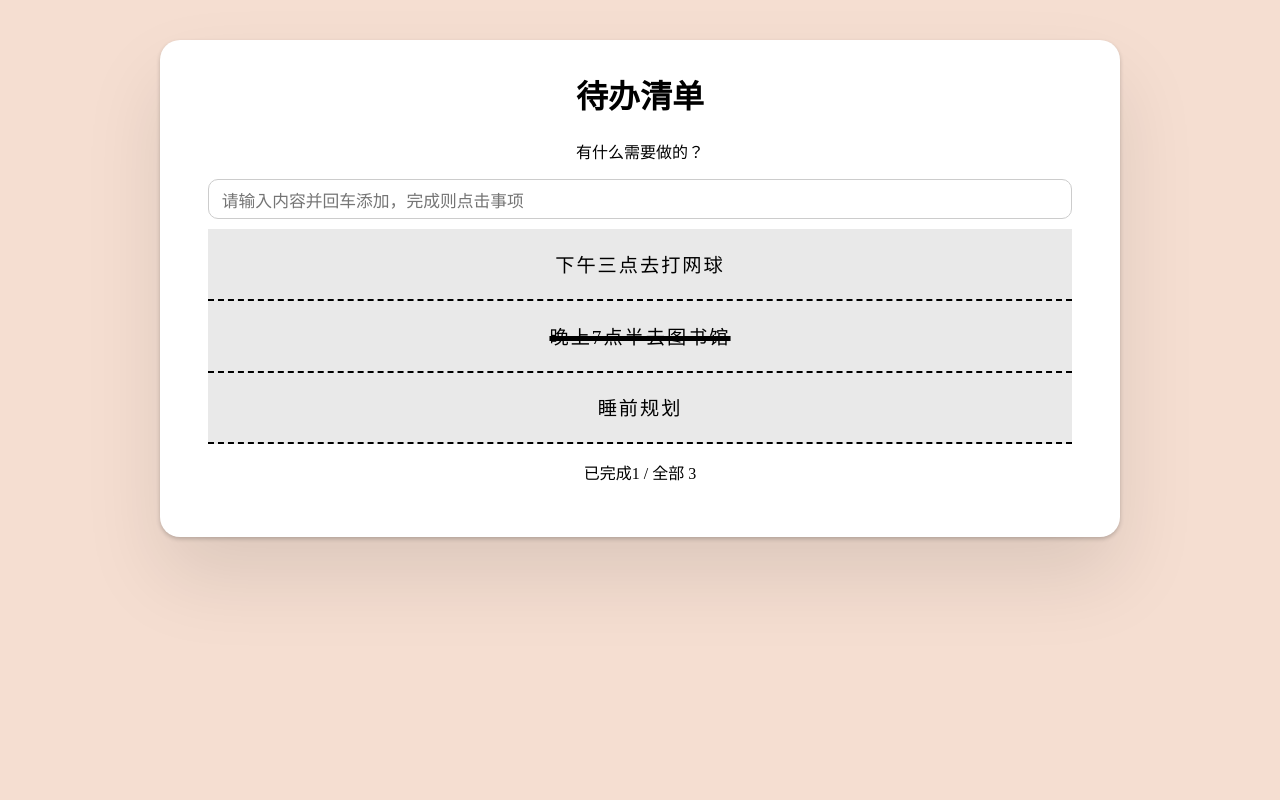
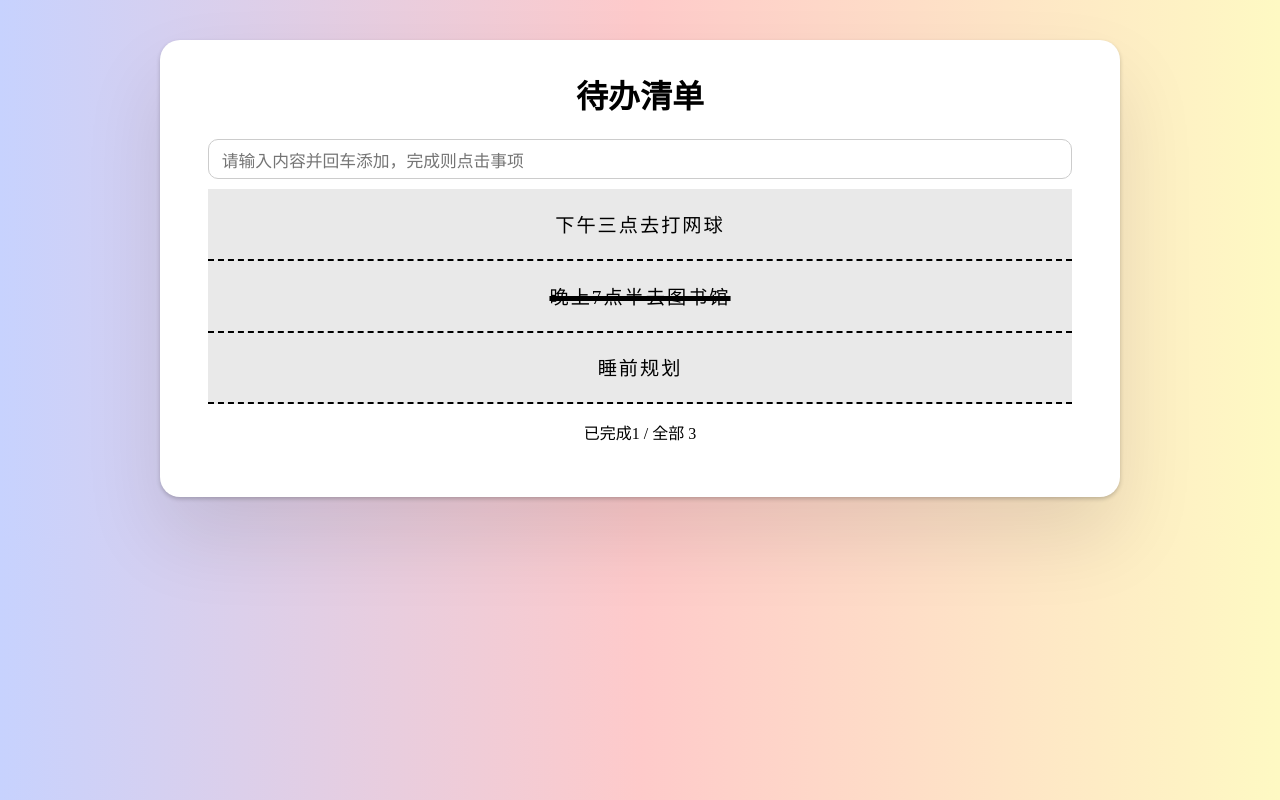
Before and after one commit to Aliosha796/Vue-TodoList, a Vue app: page / in a window 1280 px wide. Built offline with nearby package versions, Linux system fonts and the light colour scheme; a web font is replaced by a local one.

Commit message:
修改了页面背景

```diff
--- a/src/App.vue
+++ b/src/App.vue
@@ -81,13 +81,12 @@ export default {
 body {
   margin: 0;
   padding: 5vh;
-  /*  background: linear-gradient(
+  background: linear-gradient(
     to right,
     rgb(199, 210, 254),
     rgb(254, 202, 202),
     rgb(254, 249, 195)
-  ); */
-  background-color: #f5ded1;
+  );
 }
 
 .container {
--- a/src/components/TodoHeader.vue
+++ b/src/components/TodoHeader.vue
@@ -1,6 +1,6 @@
 <template>
   <h1>待办清单</h1>
-  <p style="font-size: 1em">有什么需要做的？</p>
+ <!--  <p style="font-size: 1em">有什么需要做的？</p> -->
   <input
     type="text"
     id="ListInput"
```
Also changed, not shown: 5 other files (tests, documents, lock files or other folders).
